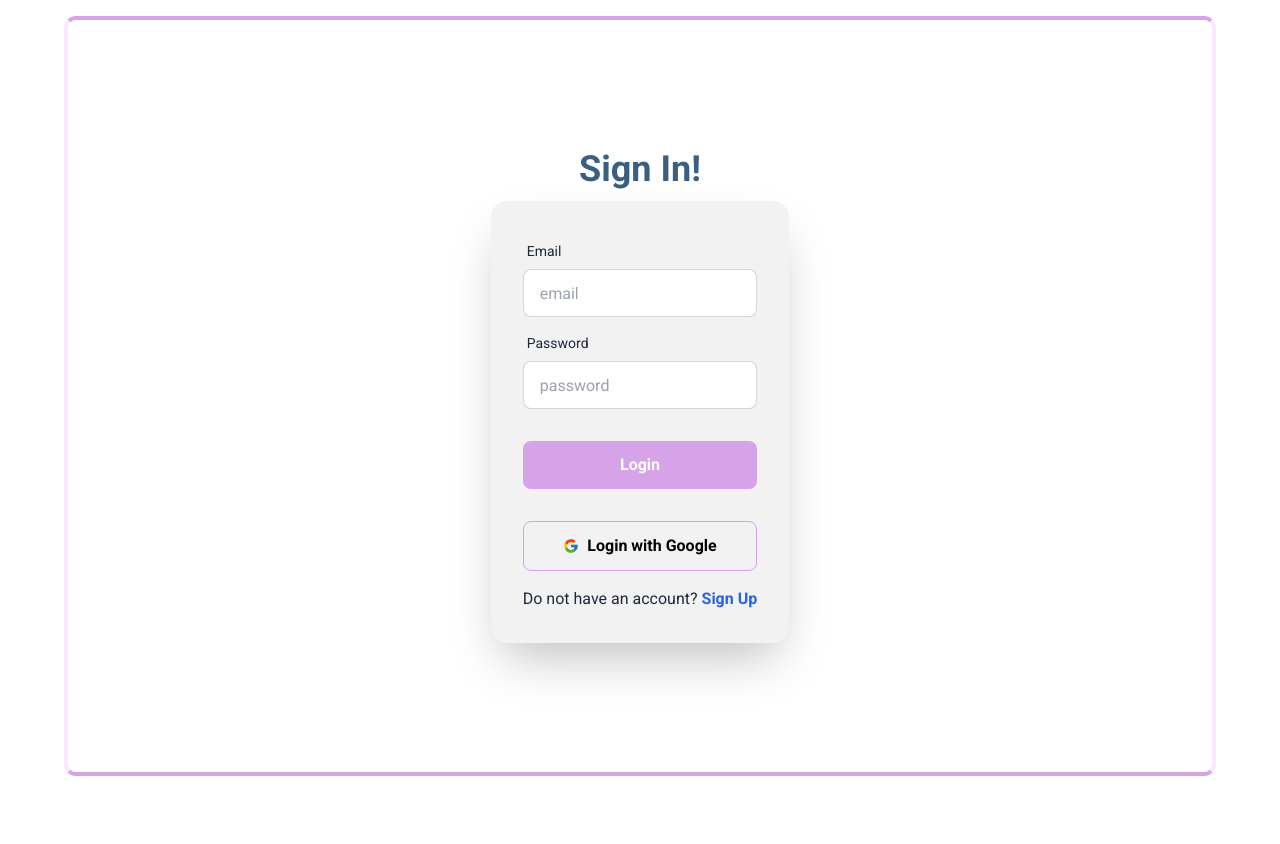
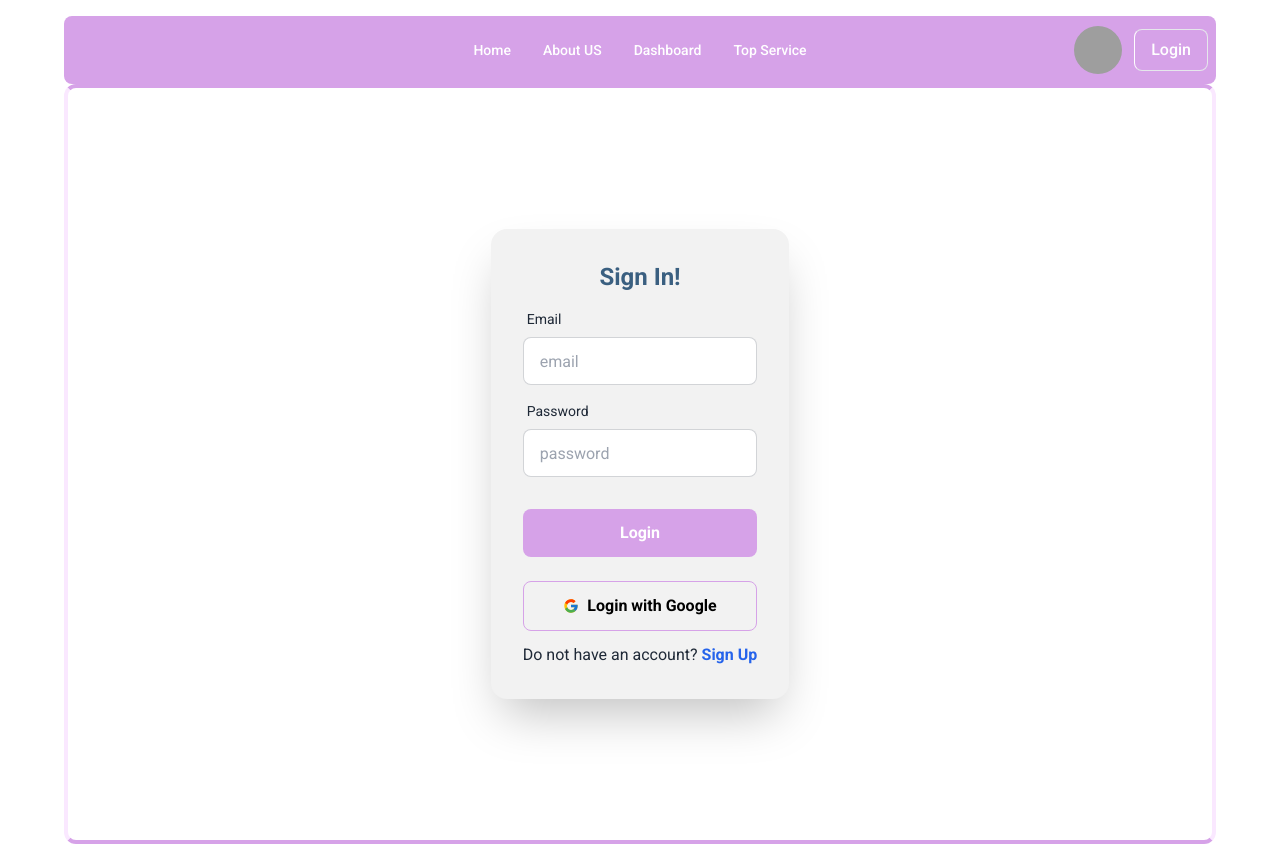
Before and after one commit to sumaiyasinja/event-management-assignment, a React (Vite) app: page /login in a window 1280 px wide. Before the commit the page ends 800 px from the top, so only its background shows below. Built offline with nearby package versions, Linux system fonts and the light colour scheme; no server answers; grey boxes are pictures that could not be loaded; a web font is replaced by a local one.

Commit message:
answersheet added

```diff
--- a/src/pages/Login/Login.jsx
+++ b/src/pages/Login/Login.jsx
@@ -4,6 +4,7 @@ import { Link, useNavigate } from 'react-router-dom';
 import { AuthContext } from '../../provider/AuthProvider';
 import toast, { Toaster } from 'react-hot-toast';
 import { useLocation } from 'react-router-dom';
+import Navbar from '../Shared/Navbar';
 
 const Login = () => {
     const navigate = useNavigate()
@@ -42,14 +43,15 @@ const Login = () => {
 
     }
     return (
-        <section>
+      <section>
+          <Navbar></Navbar>
             <Toaster  position="top-right"></Toaster>
             <div  className="container mx-auto flex justify-center h-[95vh] border-4 border-lavender border-x-fuchsia-100 rounded-xl	">
-  <div className="flex gap-3 justify-center items-center flex-col rounded-lg">
-      <h1 className="text-4xl font-bold text-light-navy-blue text-center">Sign In!</h1>
-    <div className="card flex-shrink-0 w-full max-w-sm shadow-2xl bg-base-200 ">
+      <div className="flex gap-3 justify-center items-center flex-col rounded-lg">
+      <div className="card flex-shrink-0 w-full max-w-sm shadow-2xl bg-base-200 ">
 
       <form onSubmit={handleSignIn} className="card-body " >
+      <h1 className="text-2xl font-bold text-light-navy-blue text-center">Sign In!</h1>
         <div className="form-control">
           <label className="label">
             <span className="label-text">Email</span>
@@ -65,11 +67,11 @@ const Login = () => {
         <div className="form-control mt-6">
           <button className="hover:bg-transparent hover:text-black hover:border hover:border-lavender cursor-pointer p-3 rounded-lg text-base  bg-lavender text-white font-bold">Login</button>
         </div>
-        <div className="form-control mt-6">
+        <div className="form-control mt-4">
           <button onClick={handleGoogleSignIn} className="hover:bg-lavender hover:text-white flex justify-center gap-2 items-center cursor-pointer p-3 rounded-lg text-base border border-lavender  text-black font-bold">
             <FcGoogle></FcGoogle>Login with Google</button>
-                        <p className="text-center mt-4">Do not have an account?
-            <Link className="text-blue-600 font-bold" to="/register"> Sign Up</Link></p>
+            <p className=" text-center mt-3">Do not have an account?
+            <Link className="text-blue-600 font-bold " to="/register"> Sign Up</Link></p>
         </div>
       </form>
 
--- a/src/pages/Register/Register.jsx
+++ b/src/pages/Register/Register.jsx
@@ -6,7 +6,7 @@ import toast, { Toaster } from 'react-hot-toast';
 
 
 const Register = () => {
-    const {createUserWithEmail} = useContext(AuthContext)
+    const {createUserWithEmail,updatePhotoURL} = useContext(AuthContext)
 
     const handleSignUp=(e) =>{
         e.preventDefault()
@@ -35,11 +35,13 @@ const Register = () => {
 
         createUserWithEmail(email,password)
         .then(() => {
-            toast.success("Registration Successful !")
+          toast.success("Registration Successful !")
         })
         .catch(error => {
-            toast.error(error.message)
+          toast.error(error.message)
         })
+
+        updatePhotoURL()
 
 
     }
@@ -72,7 +74,7 @@ const Register = () => {
 <div className="flex gap-3 justify-center items-center flex-col rounded-lg">
     <h1 className="text-3xl font-bold text-light-navy-blue text-center">Sign Up!</h1>
   <div className="card flex-shrink-0 w-full max-w-sm shadow-2xl bg-base-200 ">
-    <form onSubmit={handleSignUp} className=" md:p-5 " >
+    <form onSubmit={handleSignUp} className=" px-3 md:p-5  " >
       <div className="form-control">
         <label className="label">
           <span className="label-text">Name</span>
@@ -100,10 +102,10 @@ const Register = () => {
       <div className="form-control mt-6">
         <button className="hover:bg-transparent hover:text-black hover:border hover:border-light-navy-blue cursor-pointer p-3 rounded-lg text-base  bg-light-navy-blue text-white font-bold">Register</button>
       </div>
-      <div className="form-control mt-6">
+      <div className="form-control mt-3">
         {/* <button onClick={handleGoogleSignIn} className="hover:bg-light-navy-blue hover:text-white flex justify-center gap-2 items-center cursor-pointer p-3 rounded-lg text-base border border-light-navy-blue  text-black font-bold">
           <FcGoogle></FcGoogle>Register with Google</button> */}
-          <p className="text-center mt-4">Already have an account?
+          <p className="text-center m-0">Already have an account?
           <Link className="text-blue-600 font-bold" to="/login"> Sign In</Link></p>
       </div>
     </form>
--- a/src/pages/Shared/Navbar.jsx
+++ b/src/pages/Shared/Navbar.jsx
@@ -11,16 +11,13 @@ const NavLinks= <>
          <li><NavLink to="/">Home</NavLink></li>
          <li><NavLink to="/about">About US</NavLink></li>
          <li><NavLink to="/dashboard">Dashboard</NavLink></li>
-         {/* <li><a href="#services">Services</a></li> */}
-         {/* <li><NavLink to="/blog">Blog</NavLink></li> */}
-         {/* <li><NavLink to="/contact">Contact Us</NavLink></li> */}
-         {/* team,detail page,user name,profile */}
+         <li><NavLink to="/view-details/1">Top Service</NavLink></li>
+
         </>
 
     const handleLogOut =()=>{
         logOut()
         .then (()=> {
-            console.log('success logging out')
             toast.success("logged out successfully.")
         })
         .catch(error => {
@@ -53,11 +50,14 @@ const NavLinks= <>
         </div>
         <div className="navbar-end text-sm gap-3">
             {user ?
+                <div className='flex flex-col items-center'>
                     <div className="avatar">
                     <div className="w-12 rounded-full border border-white">
                     <img src={user?.photoURL} alt="Profile" />
                     </div>
                     </div>
+                    <div>{user?.displayName}</div>
+                </div>
                 :
                 <div className="avatar">
                     <div className="w-12 rounded-full">
--- /dev/null
+++ b/src/pages/contactUs/contactUs.jsx
@@ -0,0 +1,10 @@
+
+const contactUs = () => {
+    return (
+        <div>
+
+        </div>
+    );
+};
+
+export default contactUs;
--- a/src/provider/AuthProvider.jsx
+++ b/src/provider/AuthProvider.jsx
@@ -1,5 +1,5 @@
 
-import { createUserWithEmailAndPassword, onAuthStateChanged, signInWithEmailAndPassword, signInWithPopup, signOut } from 'firebase/auth';
+import { createUserWithEmailAndPassword, onAuthStateChanged, signInWithEmailAndPassword, signInWithPopup, signOut, updateProfile } from 'firebase/auth';
 import auth from './../firebase/firebase.config';
 import { createContext, useEffect, useState } from 'react';
 import { GoogleAuthProvider } from "firebase/auth";
@@ -25,9 +25,21 @@ const AuthProvider = ({children}) => {
         setLoading(true)
         return signInWithPopup(auth, googleProvider)
     }
+    const updatePhotoURL=()=>{
+        updateProfile(auth.currentUser, {
+            displayName: "Jane Q. User", photoURL: "https://example.com/jane-q-user/profile.jpg"
+          }).then(() => {
+            // Profile updated!
+            // ...
+          }).catch((error) => {
+            // An error occurred
+            // ...
+          });
+    }
     const logOut=()=>{
         setLoading(true)
-        signOut(auth)    }
+        signOut(auth)
+     }
 
     useEffect(()=>{
         const unsubscribe =onAuthStateChanged(auth , currentUser =>{
@@ -48,6 +60,7 @@ const AuthProvider = ({children}) => {
         loginWithEmailAndPasword,
         loginWithGoogle,
         logOut,
+        updatePhotoURL,
     }
 
 
--- a/src/routes/PrivateRoutes.jsx
+++ b/src/routes/PrivateRoutes.jsx
@@ -5,12 +5,9 @@ import { Navigate, useLocation } from "react-router-dom";
 const PrivateRoutes = ({children}) => {
     const {user, loading} =useContext(AuthContext)
     const location= useLocation()
-    console.log(location?.pathname)
-    console.log(loading)
 
     if(loading){
         return <span className="loading loading-spinner text-accent"></span>
-
 
     }
     if(user){
--- a/src/routes/Routes.jsx
+++ b/src/routes/Routes.jsx
@@ -23,7 +23,7 @@ const router = createBrowserRouter([
       },
       {
           path: '/view-details/:id',
-          element: <ServiceDetails></ServiceDetails>,
+          element: <PrivateRoutes><ServiceDetails></ServiceDetails></PrivateRoutes>,
           loader: () => fetch('/public/services.json'),
       },
       {
```
Also changed, not shown: 1 other file (tests, documents, lock files or other folders).
